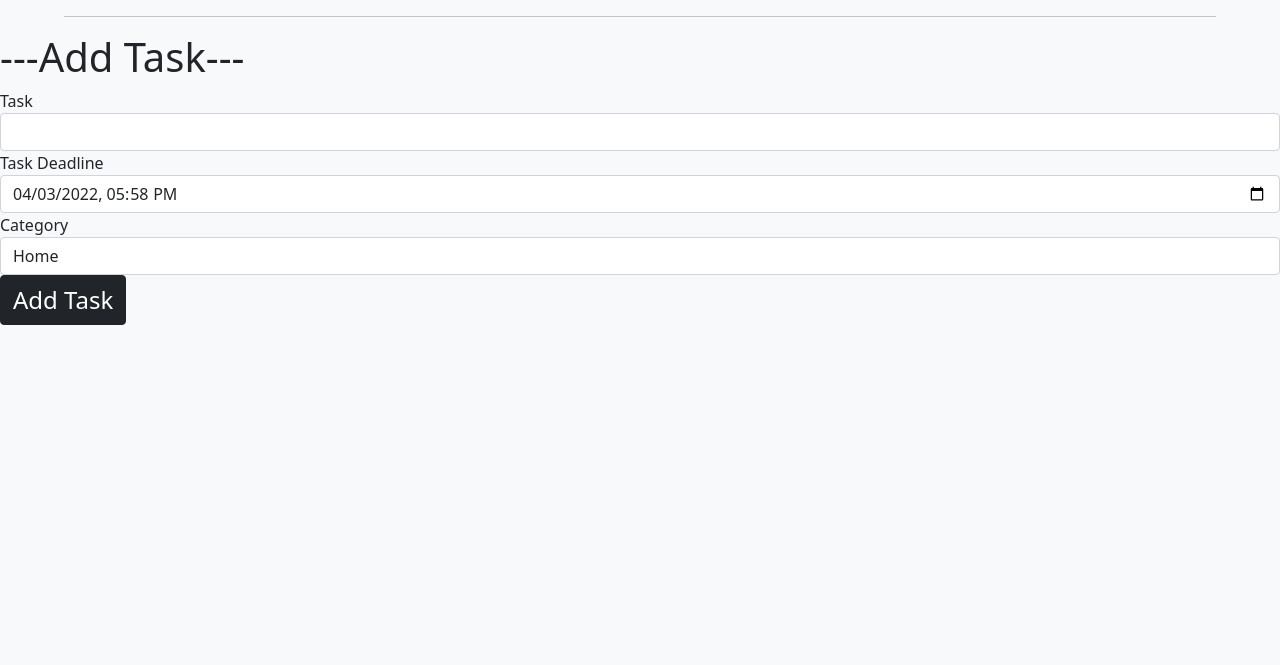
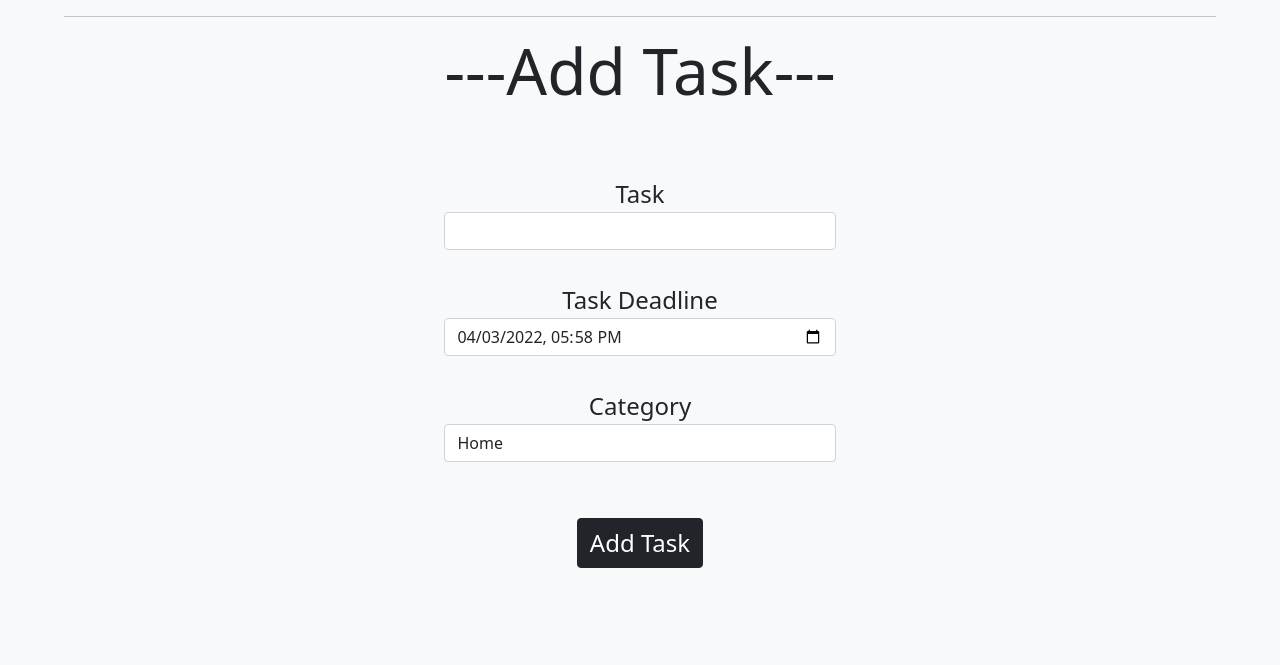
Before and after one commit to RokerDev/ToDoListWebApp, a Flask app: page /add_new_task in a window 1280 px wide. Shown: the part 78-743 px from the top of the page. Run offline with Flask 2, Linux system fonts and the light colour scheme; some libraries are stand-ins or nearby versions.

Commit message:
change add-task.html style

```diff
--- a/templates/add-task.html
+++ b/templates/add-task.html
@@ -2,12 +2,14 @@
 {% import "bootstrap/wtf.html" as wtf %}
 
 {% block content %}
-  <div class="login-container">
+  <div class="full-center-container">
 
 
-    <div>
+    <div class="quick-form-container">
         <h1>---Add Task---</h1>
+        <div class="quick-form">
         {{ wtf.quick_form(form, novalidate=True, button_map={"submit": "dark"}) }}
+        </div>
         <ul>
         {% for message in get_flashed_messages() %}
             <li>{{message}}</li>
```
